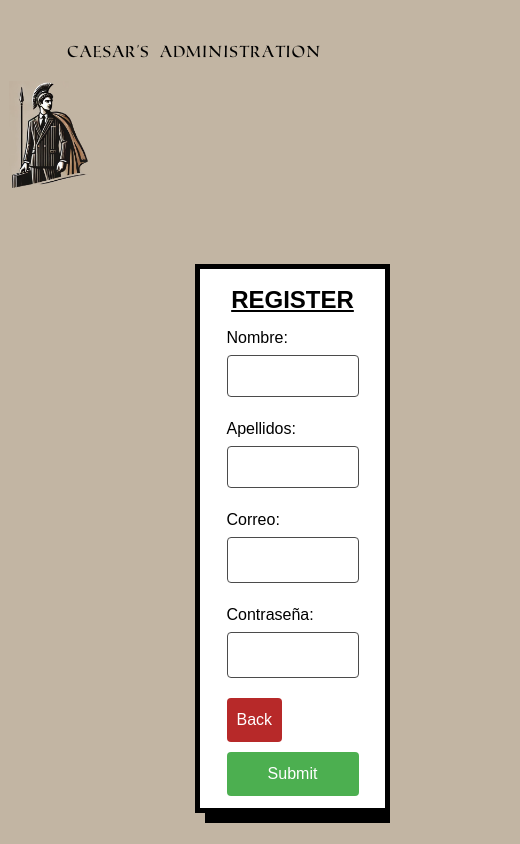
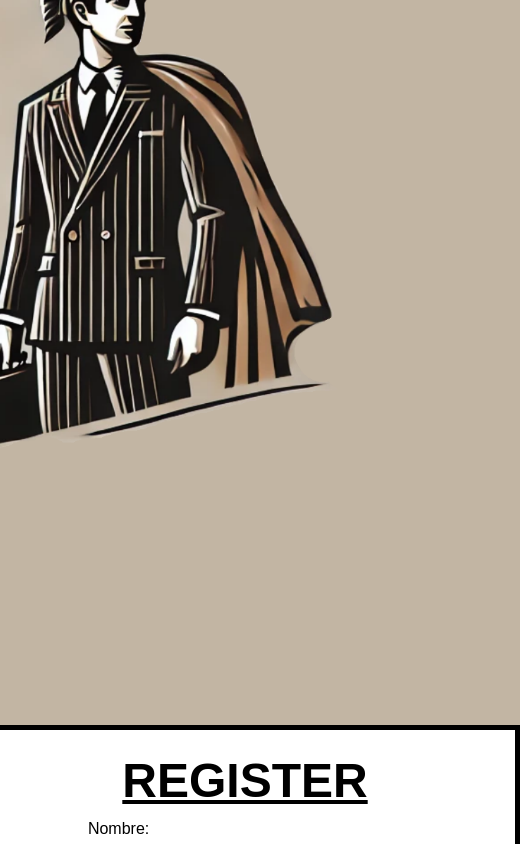
Before and after one commit to CesarVF212/practica-final, a Next.js app: page /pages/register in a window 390 px wide. Shown: the top 844 px of the page, 520 px wide, since content can reach past the window. Built offline with nearby package versions, Linux system fonts and the light colour scheme.

Commit message:
Paso a Tailwind css de la mayoría del código.

```diff
--- a/src/app/components/LoginRegisterBox.css
+++ b/src/app/components/LoginRegisterBox.css
@@ -1,35 +1,3 @@
-@font-face {
-  font-family: "Title";
-  src: url("/fonts/Roman SD.ttf") format("truetype");
-  font-weight: normal;
-  font-style: normal;
-}
-
-body {
-  margin: 0;
-  display: flex;
-  justify-content: center;
-  align-items: center;
-  height: 100vh;
-  width: 100vw;
-  overflow: hidden;
-}
-
-#title {
-  margin-top: 1vh;
-  font-size: rem;
-  color: black;
-  font-family: "Title", sans-serif;
-  display: flex;
-  justify-content: center;
-  align-items: center;
-}
-
-#general-box {
-  display: flex;
-  flex-direction: row;
-}
-
 .form-box {
   margin-top: 200px;
   margin-left: 100px;
@@ -44,35 +12,12 @@ body {
   box-sizing: border-box;
 }
 
-#login-form-box {
-  width: 30vw;
-  height: 42vh;
-}
-
-#register-form-box {
-  width: 50vw;
-  height: 65vh;
-}
-
-form {
-  margin: 5%;
-  width: 80%;
-}
-
-h2 {
-  margin-top: 2%;
-  font-size: 3rem;
-  font-weight: 700;
-  text-decoration: underline;
-  text-align: center;
-}
-
 input {
   margin-top: 5px;
   width: 100%;
   padding: 8px;
   margin-bottom: 20px;
-  border: 1px solid #4b4b4b;
+  border: 2px solid #000000;
   border-radius: 4px;
   box-sizing: border-box;
 }
@@ -80,96 +25,3 @@ input {
 input:hover {
   border: 1px solid black;
 }
-
-input[type="submit"] {
-  margin-top: 5px;
-  background-color: #4caf50;
-  color: white;
-  padding: 10px 15px;
-  border: none;
-  border-radius: 4px;
-  cursor: pointer;
-}
-
-input[type="submit"]:hover {
-  background-color: #000000;
-}
-
-.buttons-align {
-  display: flex;
-  justify-content: space-between;
-  width: 100%;
-}
-
-#login-button {
-  background-color: #4caf50;
-  color: white;
-  padding: 10px;
-  border: none;
-  border-radius: 4px;
-  cursor: pointer;
-}
-
-#register-button {
-  background-color: rgb(41, 91, 252);
-  color: white;
-  padding: 10px;
-  border: none;
-  border-radius: 4px;
-  cursor: pointer;
-}
-
-#back-button {
-  background-color: rgb(183, 41, 41);
-  color: white;
-  padding: 10px;
-  border: none;
-  border-radius: 4px;
-  cursor: pointer;
-}
-
-@media screen and (max-width: 768px) {
-  .form-box {
-    width: 80vw;
-    height: auto;
-    padding: 20px;
-  }
-
-  h2 {
-    font-size: 2rem;
-  }
-
-  input[type="email"],
-  input[type="password"] {
-    padding: 10px;
-  }
-
-  input[type="submit"] {
-    padding: 12px;
-  }
-
-  .buttons-align {
-    flex-direction: column;
-    gap: 10px; /* Añade separación entre los botones */
-  }
-
-  #login-button,
-  #register-button {
-    width: 100%;
-  }
-}
-
-@media screen and (max-width: 480px) {
-  h2 {
-    font-size: 1.5rem;
-  }
-
-  .form-box {
-    padding: 10px;
-  }
-
-  input[type="submit"] {
-    padding: 10px;
-    font-size: 0.9rem;
-  }
-}
--- a/src/app/globals.css
+++ b/src/app/globals.css
@@ -14,21 +14,30 @@
   --foreground: #171717;
 }
 
-@media (prefers-color-scheme: dark) {
-  :root {
-    --background: #c2b5a3;
-    --foreground: #ededed;
-  }
-}
-
 body {
   color: var(--foreground);
   background: var(--background);
   font-family: Arial, Helvetica, sans-serif;
+  font-size: 16px;
+
+  margin: 0;
+  display: flex;
+  justify-content: center;
+  align-items: center;
+  height: 100vh;
+  width: 100vw;
+  overflow: hidden;
 }
 
-@layer utilities {
-  .text-balance {
-    text-wrap: balance;
-  }
+/* DEFINIMOS TEXTOS */
+
+h1 {
+  font-family: Title, sans-serif;
+  font-size: 4rem;
 }
+
+h2 {
+  font-size: 3rem;
+  font-weight: 700;
+  text-decoration: underline;
+}
--- a/src/app/pages/register/page.js
+++ b/src/app/pages/register/page.js
@@ -9,15 +9,15 @@ import LogoBig from "../../components/LogoBig";
 export default function Register() {
   return (
     <div>
-      <div id="title">
+      <div class>
         <h1>CAESAR'S ADMINISTRATION</h1>
       </div>
-      <div id="general-box">
+      <div className="flex flex-row">
         <span>
           <LogoBig></LogoBig>
         </span>
         <span>
-          <div className="form-box" id="register-form-box">
+          <div className="form-box w-[50vw] h-[65vh]">
             <h2>REGISTER</h2>
             <form
               action="login-form"
@@ -44,13 +44,13 @@ export default function Register() {
                 <label htmlFor="password-box">Contraseña:</label>
                 <input type="password" id="password-box" name="password" />
               </div>
-              <div className="buttons-align">
+              <div className="flex flex-row justify-between">
                 <Link href="../pages/login">
-                  <button id="back-button" type="button">
+                  <button className="bg-red-500 text-white font-bold py-2 px-4 rounded">
                     Back
                   </button>
                 </Link>
-                <button id="login-button" type="submit">
+                <button className="bg-green-500 text-white font-bold py-2 px-4 rounded">
                   Submit
                 </button>
               </div>
```
Also changed, not shown: src/app/pages/login/page.js (+10 -8 lines).
